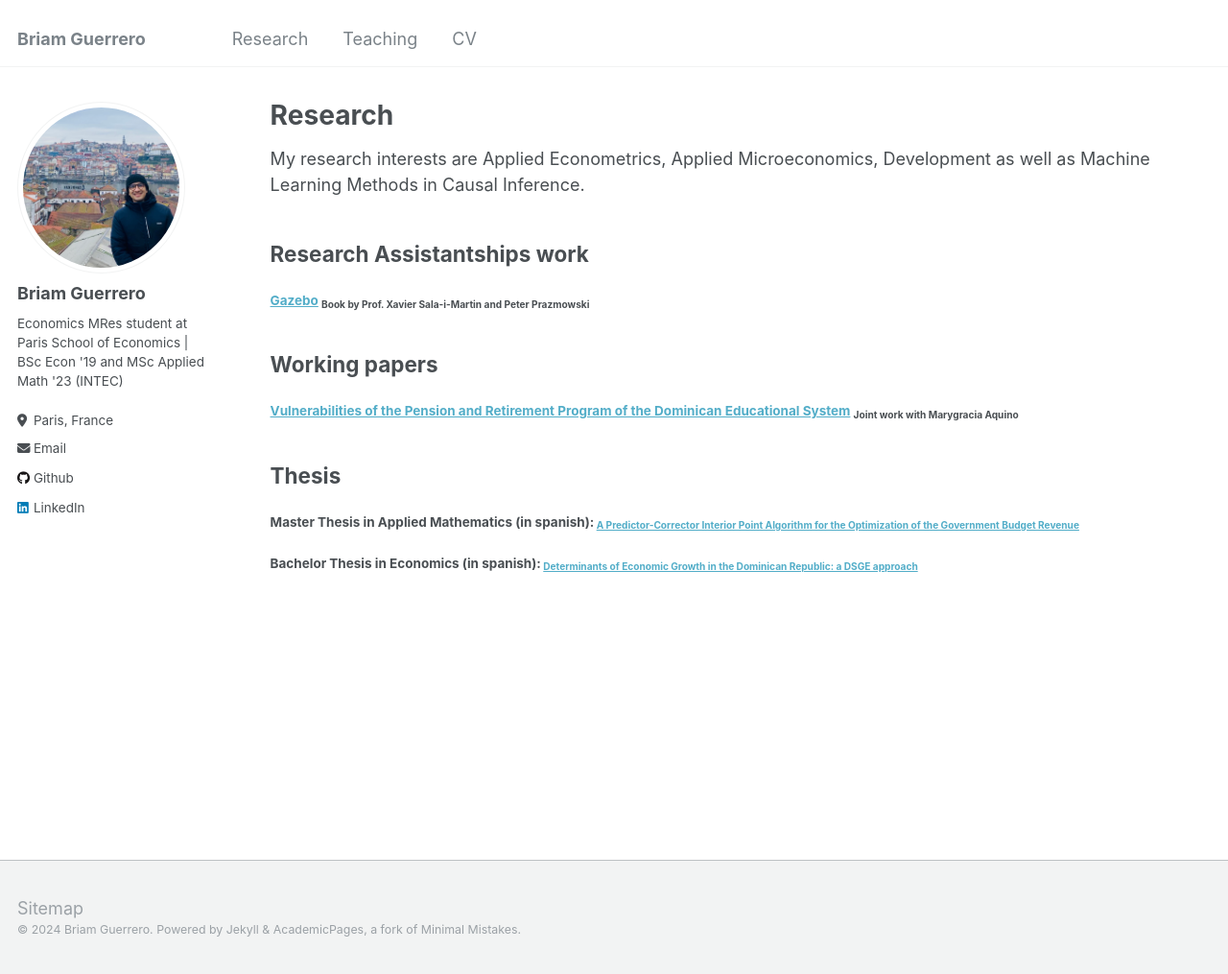
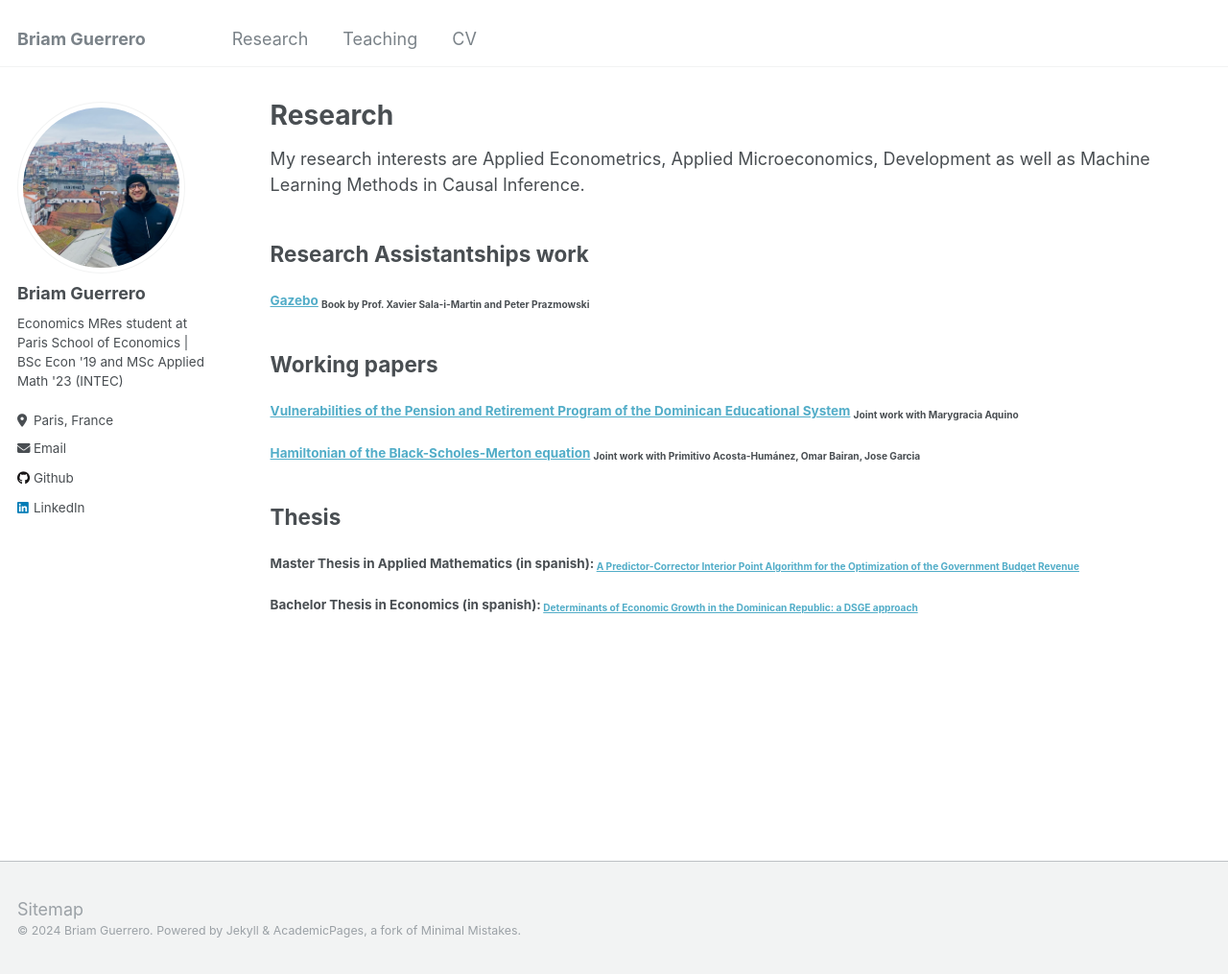
Before and after one commit to briamguerrerob/briamguerrerob.github.io, a Jekyll site: the page built from _pages/research.md, in a window 1280 px wide and 1015 px high. Shown: the whole window at 96% size. Built offline with Jekyll 4.4.1, drawn with Linux system fonts in a browser that asks for light colours.

Commit message:
Update research.md

```diff
--- a/_pages/research.md
+++ b/_pages/research.md
@@ -16,7 +16,7 @@ My research interests are Applied Econometrics, Applied Microeconomics, Developm
 
 #### [Vulnerabilities of the Pension and Retirement Program of the Dominican Educational System](https://www.educa.org.do/wp-content/uploads/2017/07/Nota-de-Trabajo-No.-34.pdf) <sub> Joint work with Marygracia Aquino <sub>
 
-[comment]: <>  [The controlled choice design and private paternalism in pawnshop borrowing.](https://isaacmeza.github.io/personal//files/controlled_choice.pdf) <sub> Joint work with Francis DiTraglia, Craig McIntosh, Enrique Seira Bejarano and Joyce Sadka <sub>
+#### [Hamiltonian of the Black-Scholes-Merton equation]([https://www.educa.org.do/wp-content/uploads/2017/07/Nota-de-Trabajo-No.-34.pdf](https://www.researchgate.net/publication/376391779_Hamiltonian_of_the_Black-Scholes-Merton_equation)) <sub> Joint work with Primitivo Acosta-Humánez, Omar Bairan, Jose Garcia <sub>
 
 ## Thesis
 
```
